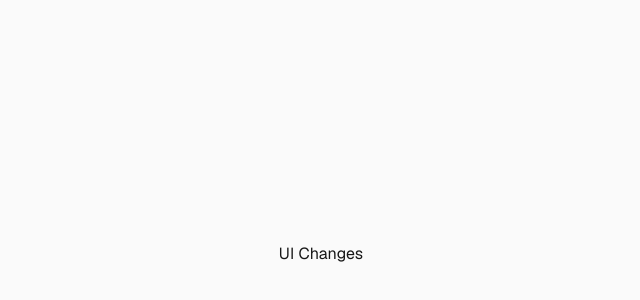
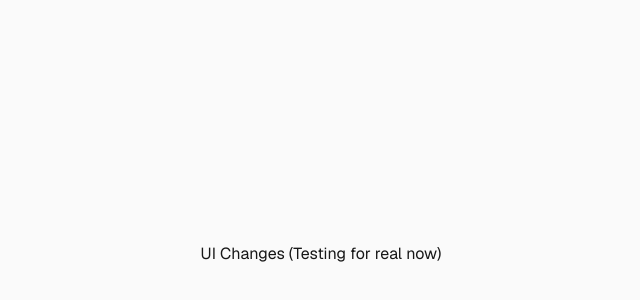
Before and after one commit to hampak/github-actions-practice, a Next.js app: page / in a window 1280 px wide. Shown: the part 146-446 px from the top of the page, without its empty margins (319-959 px from the left). Built offline with nearby package versions, Linux system fonts and the light colour scheme.

Commit message:
testing 7th

```diff
--- a/src/app/page.tsx
+++ b/src/app/page.tsx
@@ -1,7 +1,7 @@
 export default function Home() {
   return (
     <div className="flex min-h-screen items-center justify-center bg-zinc-50 font-sans dark:bg-black">
-      UI Changes
+      UI Changes (Testing for real now)
     </div>
   );
 }
```
